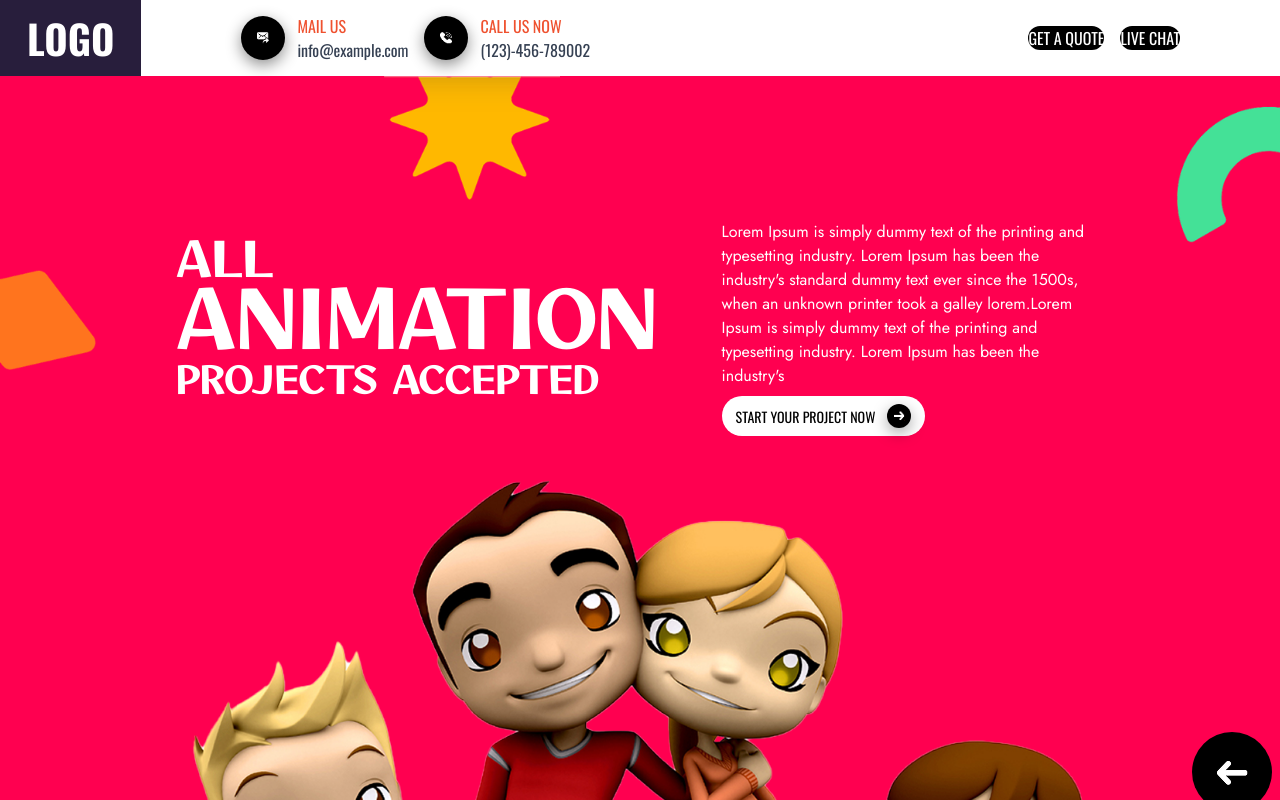
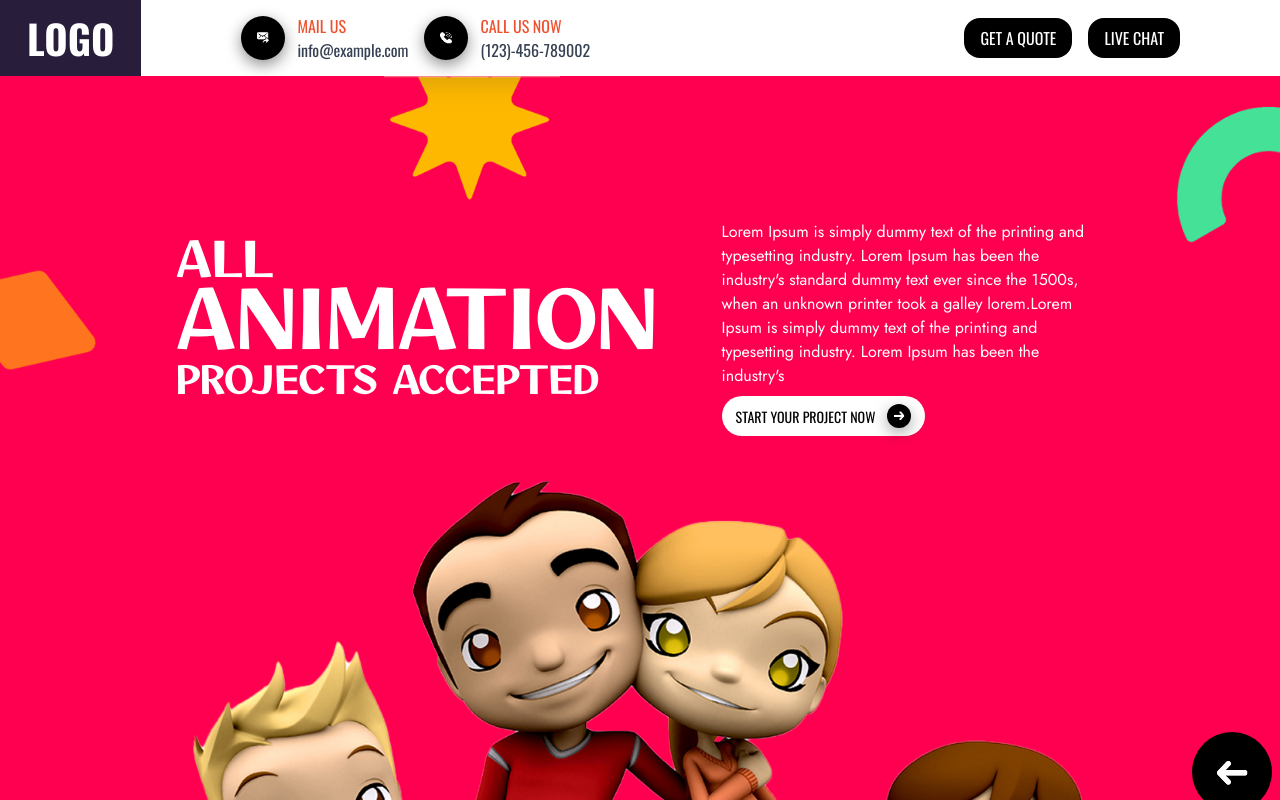
Before and after one commit to ZikriaChuhan/animation-web, a Next.js app: page / in a window 1280 px wide. Shown: the top 800 px of the page. Built offline with nearby package versions, Linux system fonts and the light colour scheme.

Commit message:
Update header.jsx

```diff
--- a/src/app/components/header.jsx
+++ b/src/app/components/header.jsx
@@ -33,8 +33,8 @@ export default function Header() {
                 </div>
 
                 <div className="rightHeaderDiv hidden md:flex  justify-center items-center gap-4 ">
-                    <button className=' bg-black text-white rounded-2xl cursor-pointer w-full text-nowrap'>GET A QUOTE</button>
-                    <button className=' bg-black text-white rounded-2xl cursor-pointer w-full'>LIVE CHAT</button>
+                    <button className=' bg-black text-white rounded-2xl cursor-pointer w-full text-nowrap px-4 py-2'>GET A QUOTE</button>
+                    <button className=' bg-black text-white rounded-2xl cursor-pointer w-full px-4 py-2'>LIVE CHAT</button>
                 </div>
             </div>
         </header>
```
